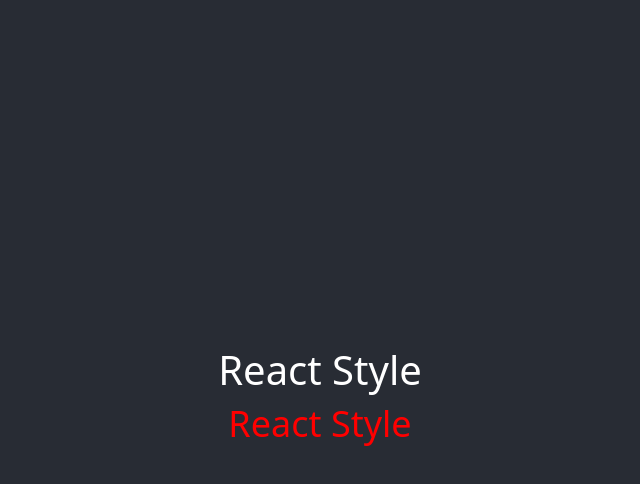
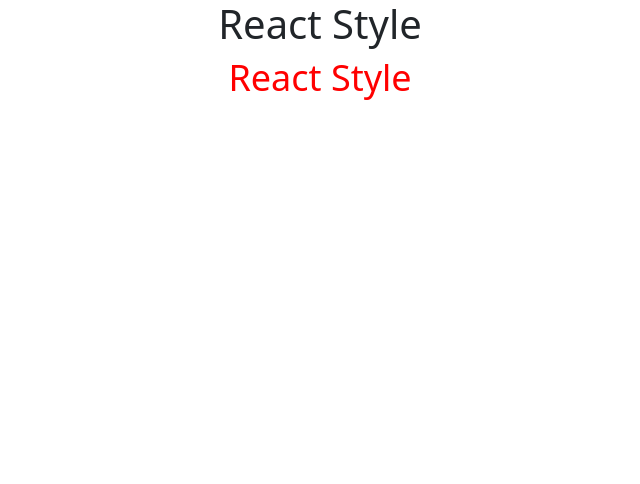
Before and after one commit to Lindos-Mahadi/ReactJS-Concept-Basick, a React (Create React App) app: page / in a window 1280 px wide. Shown: the top 484 px of the page, without its empty margins (320-960 px from the left). Built offline with nearby package versions, Linux system fonts and the light colour scheme.

Commit message:
Style logic in functional component Not Yet Ready

```diff
--- a/src/App.css
+++ b/src/App.css
@@ -13,15 +13,10 @@
   }
 }
 
-.App-header {
-  background-color: #282c34;
-  min-height: 100vh;
-  display: flex;
-  flex-direction: column;
-  align-items: center;
-  justify-content: center;
-  font-size: calc(10px + 2vmin);
-  color: white;
+.header {
+  color: orange;
+  text-align: center;
+  font-size: 48px;
 }
 
 .App-link {
--- a/src/App.js
+++ b/src/App.js
@@ -8,10 +8,8 @@
 function App() {
   return (
     <div className="App">
-      <header className="App-header">
         {/* <Home /> */}
         <About />
-      </header>
     </div>
   );
 }
--- a/src/components/About.js
+++ b/src/components/About.js
@@ -1,5 +1,4 @@
 import React, { Component } from 'react'
-
 export default function About(prop)
 
  {
@@ -13,8 +12,8 @@
     }
     return (
         <div>
-            <h1>React Style</h1>
-            <h2 style={prop.data=='aply'? h1:h2}>React Style</h2>
+            <h1 className={prop.date=='apply'? "header": ""}>React Style </h1>
+            <h2 style={prop.data=='apply'? h1:h2}>React Style</h2>
         </div>
     )
 }
--- a/src/components/Home.jsx
+++ b/src/components/Home.jsx
@@ -6,7 +6,7 @@
     return (
         <div>
             <h1>Hooks in functional Component</h1>
-            <About data="Apply" />
+            <About data="apply" />
         </div>
     )
 }
```
